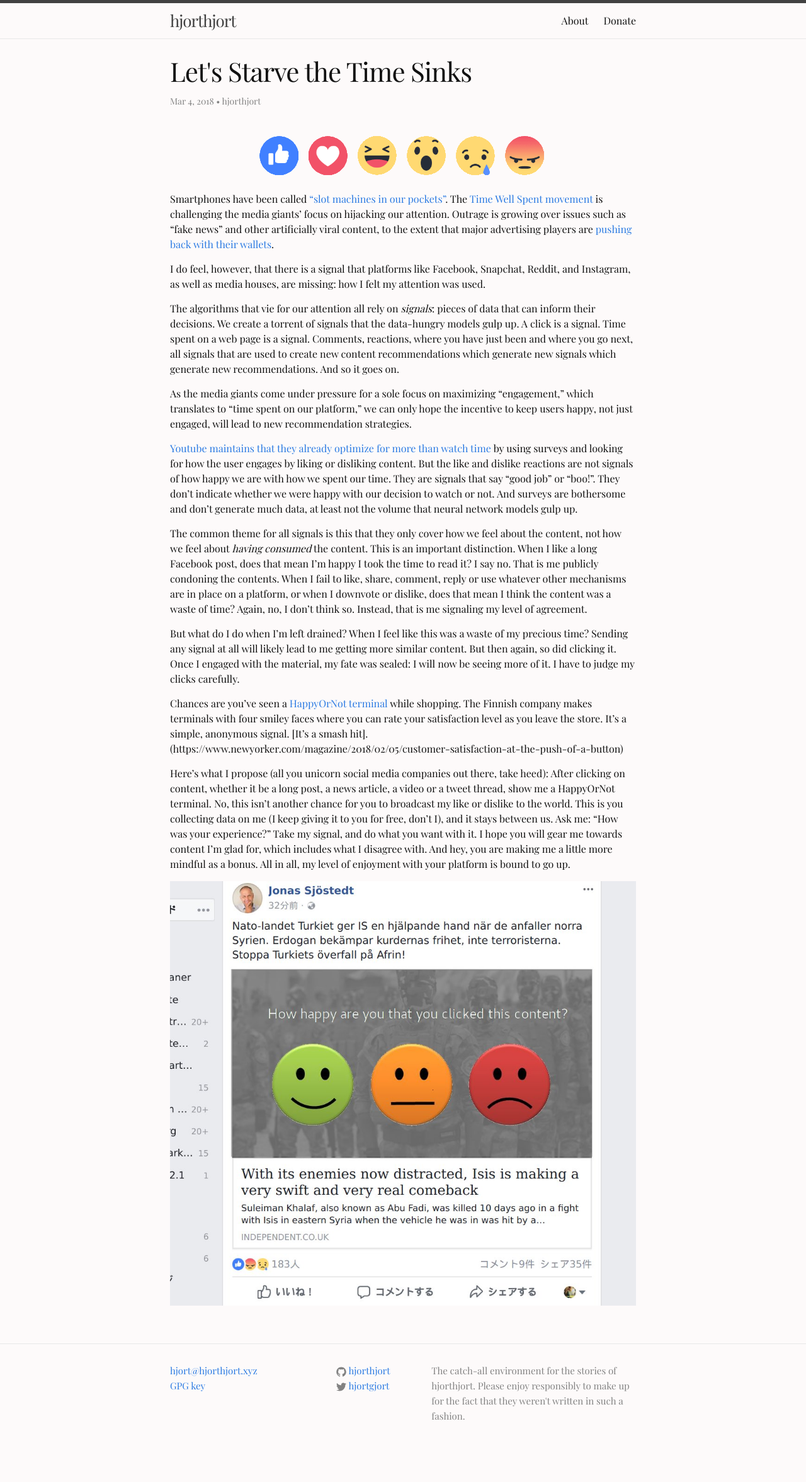
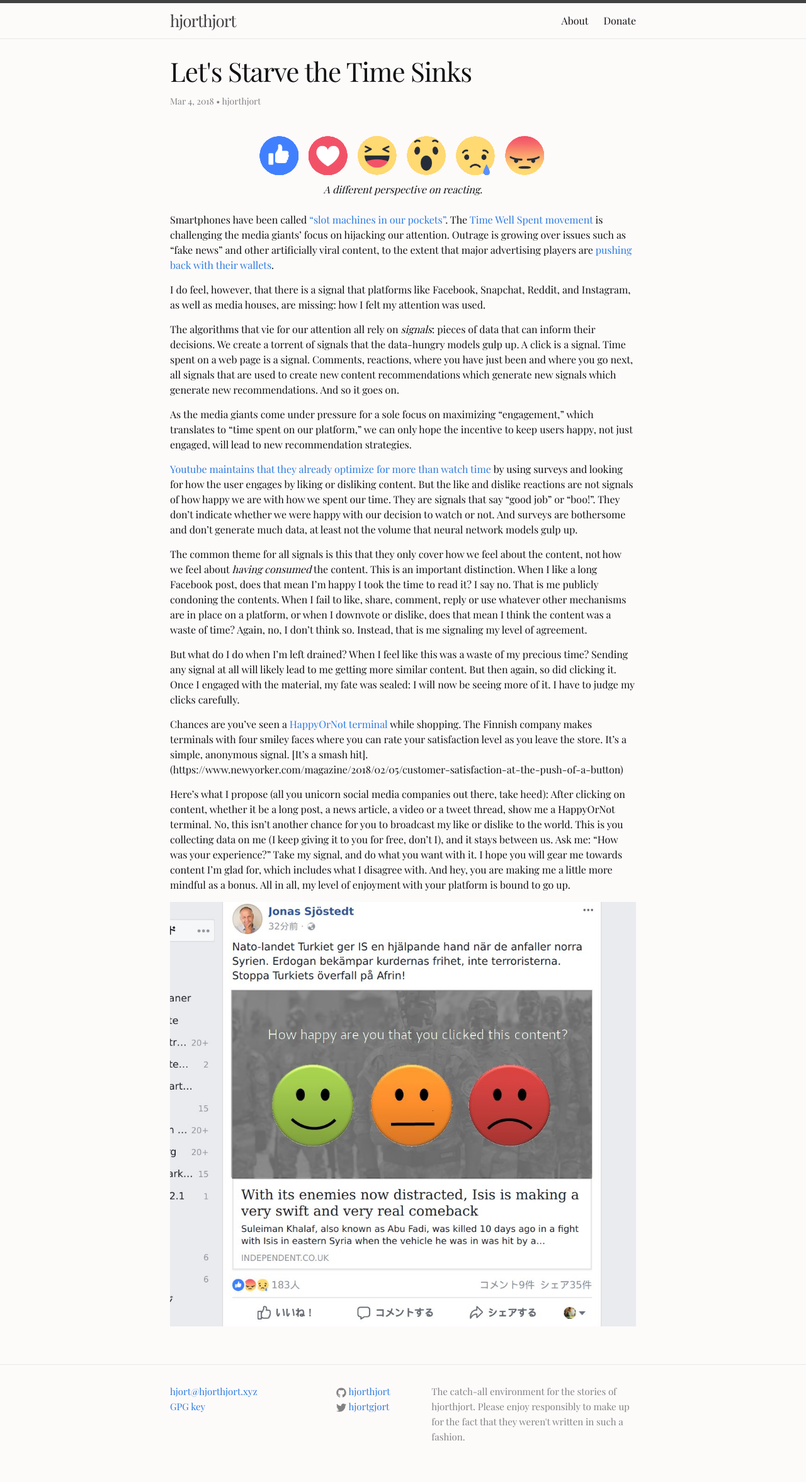
Before and after one commit to hjorthjort/hjorthjort.github.io, a Jekyll site: the page built from _posts/2018-03-05-lets-starve-the-time-sinks.markdown, in a window 1280 px wide. Shown: the whole page at 63% size. Built offline with Jekyll 4.4.1, drawn with Linux system fonts in a browser that asks for light colours; before the commit the page ends 2320 px from its top, so only the background shows below that.

Commit message:
Enable post theme image

```diff
--- a/_layouts/post.html
+++ b/_layouts/post.html
@@ -10,6 +10,10 @@
   </header>
 
   <div class="post-content" itemprop="articleBody">
+    {% if page.image %}
+        <span itemprop="image" itemscope itemtype="http://schema.org/ImageObject"><meta itemprop="reresentativeOfPage" content="true"><img src="{{ page.image }}">
+            <div class="caption" itemprop="caption">{{ page.imagecaption }}</div></span>
+    {% endif %}
     {{ content }}
   </div>
 
--- a/_posts/2018-03-05-lets-starve-the-time-sinks.markdown
+++ b/_posts/2018-03-05-lets-starve-the-time-sinks.markdown
@@ -2,9 +2,11 @@
 layout: post
 title: "Let's Starve the Time Sinks"
 date: "2018-03-04 01:10:00 -0900"
+
+image: "/assets/img/Facebook-reactions.png"
+imagecaption: "A different perspective on reacting."
+imagedescription: "Facebook reaction buttons"
 ---
-
-![Facebook reaction buttons]({{ "/assets/img/Facebook-reactions.png" }})
 
 Smartphones have been called ["slot machines in our pockets"](http://www.spiegel.de/international/zeitgeist/smartphone-addiction-is-part-of-the-design-a-1104237.html). The [Time Well Spent movement](http://humanetech.com/) is challenging the media giants' focus on hijacking our attention. Outrage is growing over issues such as "fake news" and other artificially viral content, to the extent that major advertising players are [pushing back with their wallets](http://www.foodingredientsfirst.com/news/unilevers-advertising-ultimatum-to-facebook-and-google-clean-up-toxic-content.html).
 
--- a/_sass/_layout.scss
+++ b/_sass/_layout.scss
@@ -253,4 +253,10 @@
         padding-top: 12pt;
         border-top: 1px solid #dddddd;
     }
+
+    .caption {
+        text-align: center;
+        font-style: italic;
+        margin-bottom: 1.5em;
+    }
 }
```
